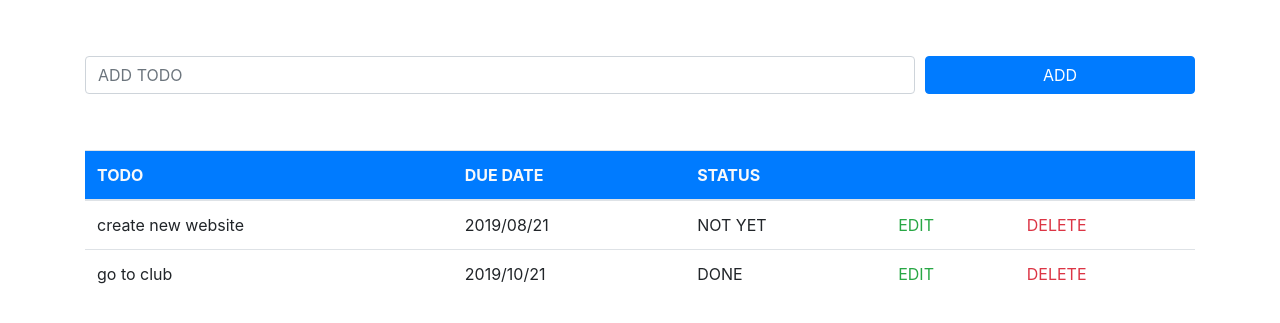
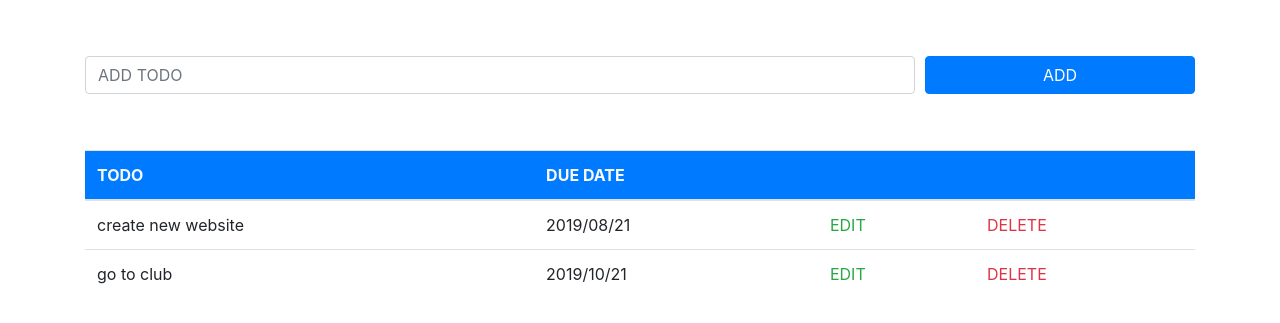
Before and after one commit to ytm2103/PHP_OOP, a PHP site: page / in a window 1280 px wide. Shown: the part 56-379 px from the top of the page. Run offline with PHP 8.4, Linux system fonts and the light colour scheme.

Commit message:
status削除

```diff
--- a/index.php
+++ b/index.php
@@ -39,7 +39,6 @@
                     <tr class="bg-primary text-light">
                         <th class=>TODO</th>
                         <th>DUE DATE</th>
-                        <th>STATUS</th>
                         <th></th>
                         <th></th>
                     </tr>
@@ -48,7 +47,6 @@
                     <tr>
                         <td>create new website</td>
                         <td>2019/08/21</td>
-                        <td>NOT YET</td>
                         <td>
                             <a class="text-success" href="edit.php">EDIT</a>
                         </td>
@@ -59,7 +57,6 @@
                     <tr>
                         <td>go to club</td>
                         <td>2019/10/21</td>
-                        <td>DONE</td>
                         <td>
                             <a class="text-success" href="edit.php">EDIT</a>
                         </td>
```
